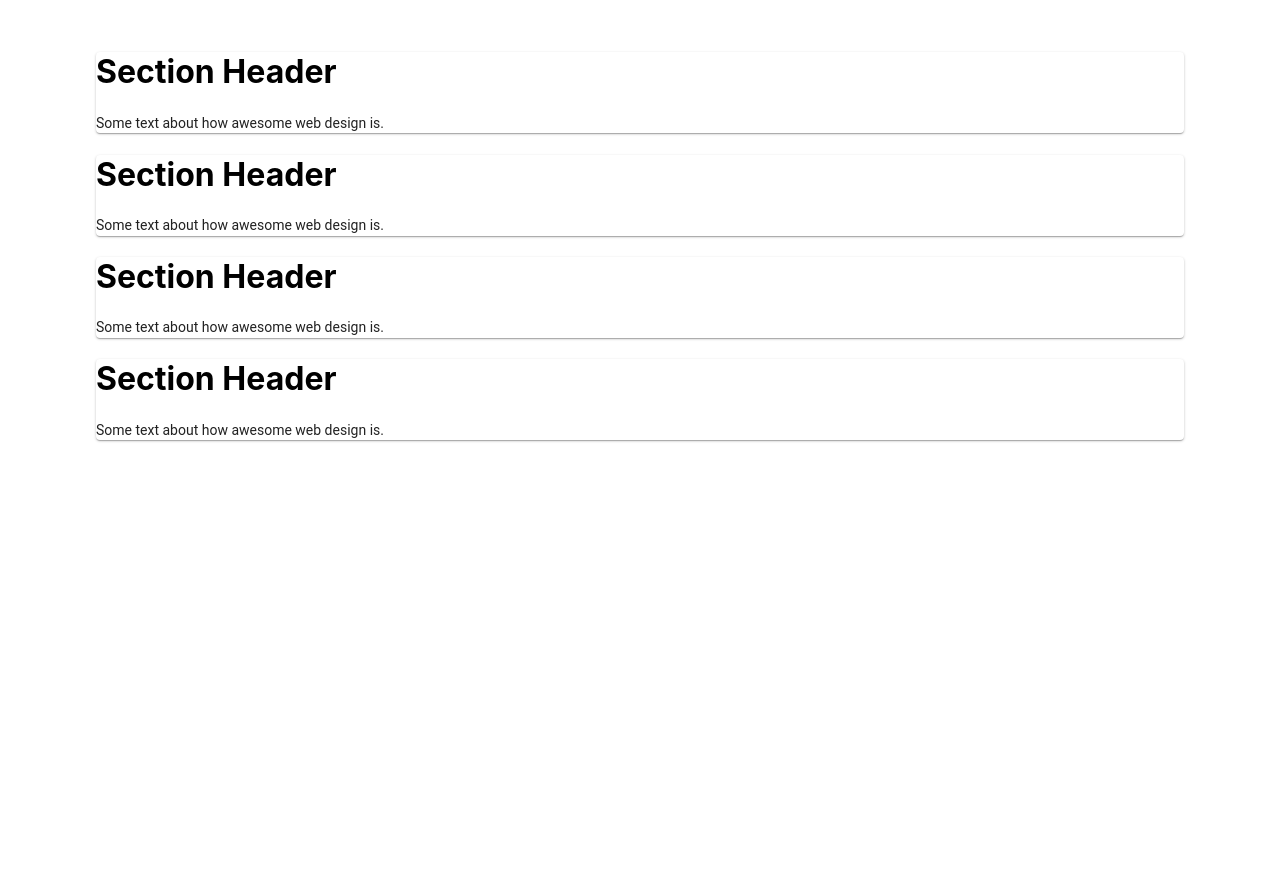
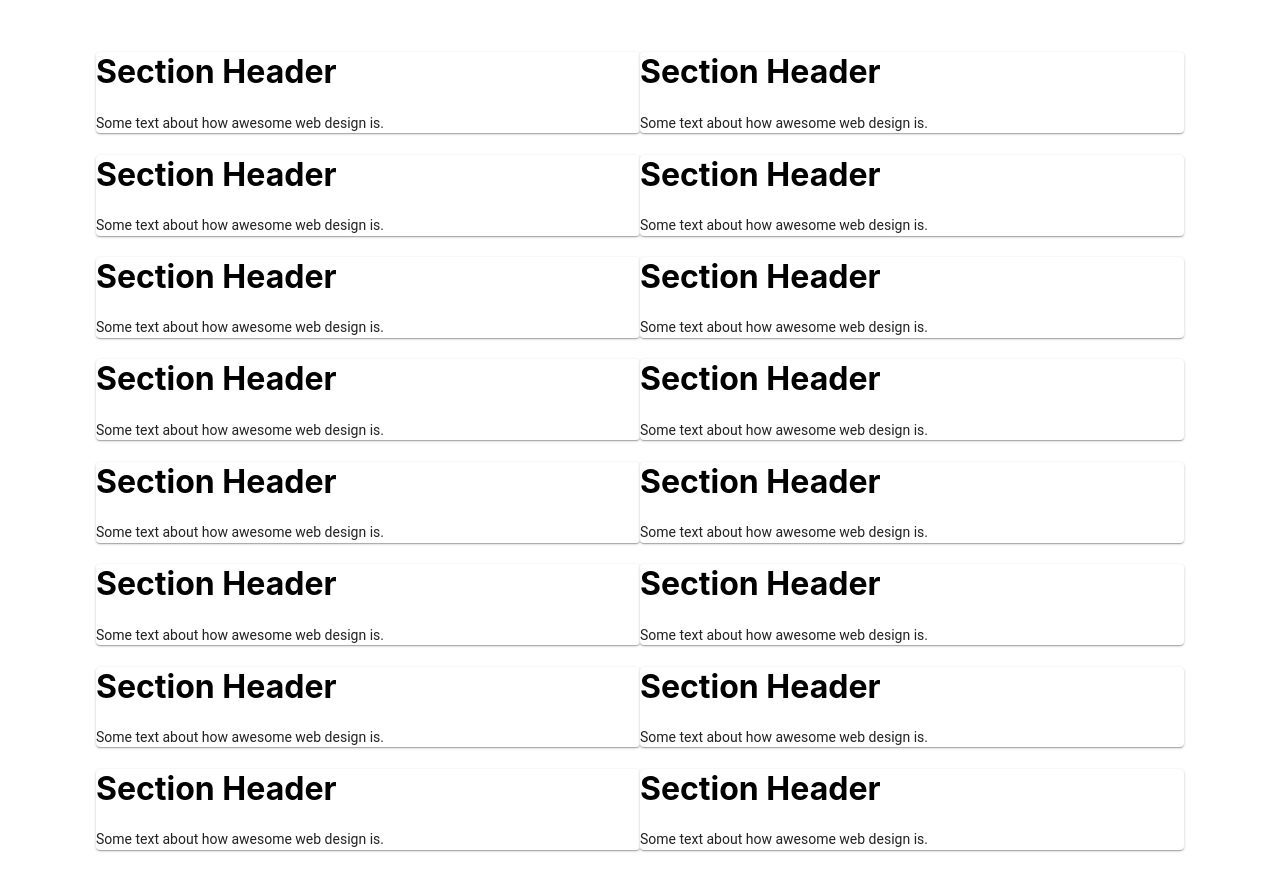
Before and after one commit to mblaul/portfolio-website, a React (Create React App) app: page / in a window 1280 px wide. Shown: the part 600-1482 px from the top of the page. Before the commit the page ends 1072 px from the top, so only its background shows below. Built offline with nearby package versions, Linux system fonts and the light colour scheme.

Commit message:
Working on nav bar a little bit

```diff
--- a/src/components/content/Content.js
+++ b/src/components/content/Content.js
@@ -1,5 +1,7 @@
 import React, { Component, Fragment } from 'react';
 import { withStyles } from '@material-ui/core/styles';
+
+import Grid from '@material-ui/core/Grid';
 
 import Section from './Section';
 
@@ -13,12 +15,56 @@ class Content extends Component {
   render() {
     const { classes } = this.props;
     return (
-      <div className={classes.content}>
-        <Section />
-        <Section />
-        <Section />
-        <Section />
-      </div>
+      <Grid container className={classes.content}>
+        <Grid item xs={12} lg={6}>
+          <Section />
+        </Grid>
+        <Grid item xs={12} lg={6}>
+          <Section />
+        </Grid>
+        <Grid item xs={12} lg={6}>
+          <Section />
+        </Grid>
+        <Grid item xs={12} lg={6}>
+          <Section />
+        </Grid>
+        <Grid item xs={12} lg={6}>
+          <Section />
+        </Grid>
+        <Grid item xs={12} lg={6}>
+          <Section />
+        </Grid>
+        <Grid item xs={12} lg={6}>
+          <Section />
+        </Grid>
+        <Grid item xs={12} lg={6}>
+          <Section />
+        </Grid>
+        <Grid item xs={12} lg={6}>
+          <Section />
+        </Grid>
+        <Grid item xs={12} lg={6}>
+          <Section />
+        </Grid>
+        <Grid item xs={12} lg={6}>
+          <Section />
+        </Grid>
+        <Grid item xs={12} lg={6}>
+          <Section />
+        </Grid>
+        <Grid item xs={12} lg={6}>
+          <Section />
+        </Grid>
+        <Grid item xs={12} lg={6}>
+          <Section />
+        </Grid>
+        <Grid item xs={12} lg={6}>
+          <Section />
+        </Grid>
+        <Grid item xs={12} lg={6}>
+          <Section />
+        </Grid>
+      </Grid>
     );
   }
 }
--- a/src/components/layout/NavLink.js
+++ b/src/components/layout/NavLink.js
@@ -23,14 +23,24 @@ const styles = theme => ({
         opacity: '1'
       }
     }
+  },
+  scrolled: {
+    '& a': {
+      borderBottom: `1px solid ${theme.palette.secondary.main}`,
+      color: theme.palette.primary.light,
+      '&:hover': {
+        borderBottom: `7px solid ${theme.palette.secondary.main}`,
+        color: theme.palette.primary.light
+      }
+    }
   }
 });
 class NavLink extends Component {
   render() {
-    const { classes, name } = this.props;
+    const { classes, isTop, name } = this.props;
 
     return (
-      <div className={classes.navLink}>
+      <div className={`${classes.navLink} ${!isTop && classes.scrolled}`}>
         <a href={`/#${name}`}>{name}</a>
       </div>
     );
--- a/src/components/layout/Navbar.js
+++ b/src/components/layout/Navbar.js
@@ -11,20 +11,51 @@ const styles = theme => ({
     width: '100%',
     padding: '2% 20%',
     backgroundColor: 'rgba(#000, .5)',
-    zIndex: '1'
+    zIndex: '1',
+    transition: 'background-color .2s ease, box-shadow .2s ease'
+  },
+  scrolled: {
+    backgroundColor: theme.palette.common.white,
+    boxShadow: `0px -10px 25px 1px rgba(0,0,0,0.75)`
   }
 });
 
 class Navbar extends Component {
+  constructor() {
+    super();
+    this.state = {
+      isTop: true
+    };
+  }
+
+  componentDidMount() {
+    document.addEventListener('scroll', () => {
+      const isTop = window.scrollY < 570;
+      if (isTop) {
+        this.setState({ isTop: true });
+      } else {
+        this.setState({ isTop: false });
+      }
+    });
+  }
+
+  componentWillUnmount() {
+    document.removeEventListener('scroll');
+  }
+
   render() {
     const navLinks = ['about', 'projects', 'contact'];
     const { classes } = this.props;
+    const { isTop } = this.state;
     return (
-      <Grid container className={classes.navbar}>
+      <Grid
+        container
+        className={`${!isTop && classes.scrolled} ${classes.navbar}`}
+      >
         {navLinks.map(link => {
           return (
             <Grid item xs={12} sm={4}>
-              <NavLink link={link} name={link} />
+              <NavLink isTop={isTop} link={link} name={link} />
             </Grid>
           );
         })}
```
